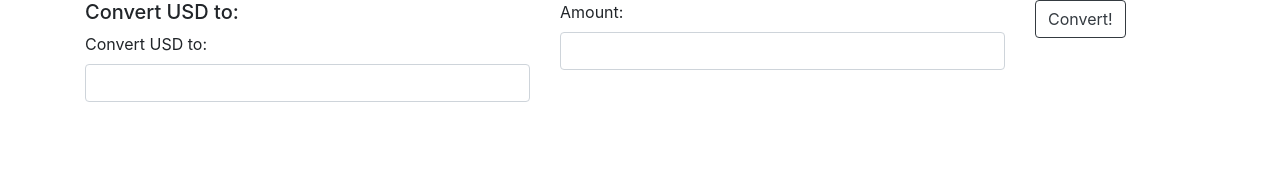
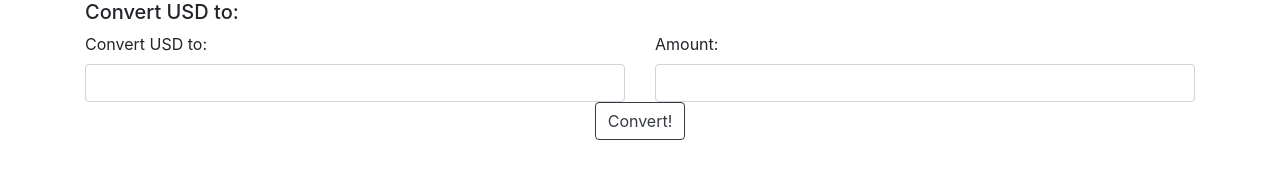
Before and after one commit to Zahnen/currency-converter, a website built with webpack: page src/index.html in a window 1280 px wide. Built offline with nearby package versions, Linux system fonts and the light colour scheme.

Commit message:
add README, modify button placement for input form

```diff
--- a/src/css/styles.css
+++ b/src/css/styles.css
@@ -0,0 +1,3 @@
+#button {
+  text-align: center;
+}
--- a/src/index.html
+++ b/src/index.html
@@ -8,19 +8,19 @@
 <body>
   <div class="container">
     <form id="exchangeForm">
-      <div class="row">
-        <div class="col-5">
-          <h5>Convert USD to:</h5>
+      <h5>Convert USD to:</h5>
+      <div class="row" >
+        <div class="col-6">
           <label for="convertTo">Convert USD to:</label>
           <input id="convertTo" class="form-control" type="string" required/>
         </div>
-        <div class="col-5">
+        <div class="col-6">
           <label for="amount">Amount:</label>
           <input id="amount" class="form-control" min="0" type="number" required/>
         </div>
-        <div class="col-2">
-          <button type="submit" class="btn btn-outline-dark">Convert!</button>
-        </div>
+      </div>
+      <div id="button">
+        <button type="submit" class="btn btn-outline-dark">Convert!</button>
       </div>
     </form>
     <div id="results">
```
